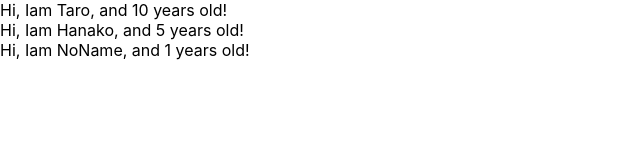
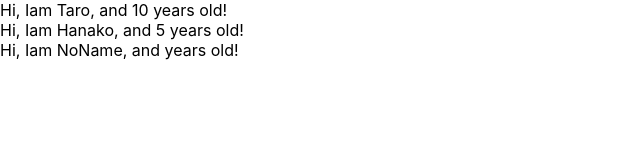
Before and after one commit to NiceNatureWide/udemy-react-reduc-application, a React (Create React App) app: page / in a window 1280 px wide. Shown: the top 160 px of the page, without its empty margins (0-640 px from the left). Built offline with nearby package versions, Linux system fonts and the light colour scheme.

Commit message:
learn prop-types

```diff
--- a/src/App.js
+++ b/src/App.js
@@ -1,4 +1,5 @@
 import React, { Component } from "react";
+import PropTypes from "prop-types";
 
 const App = () => {
   const profiles = [
@@ -23,7 +24,9 @@ const User = props => {
   );
 };
 
-User.defaultProps = {
-  age: 1
+User.propTypes = {
+  name: PropTypes.string,
+  age: PropTypes.number.isRequired
 };
+
 export default App;
```
